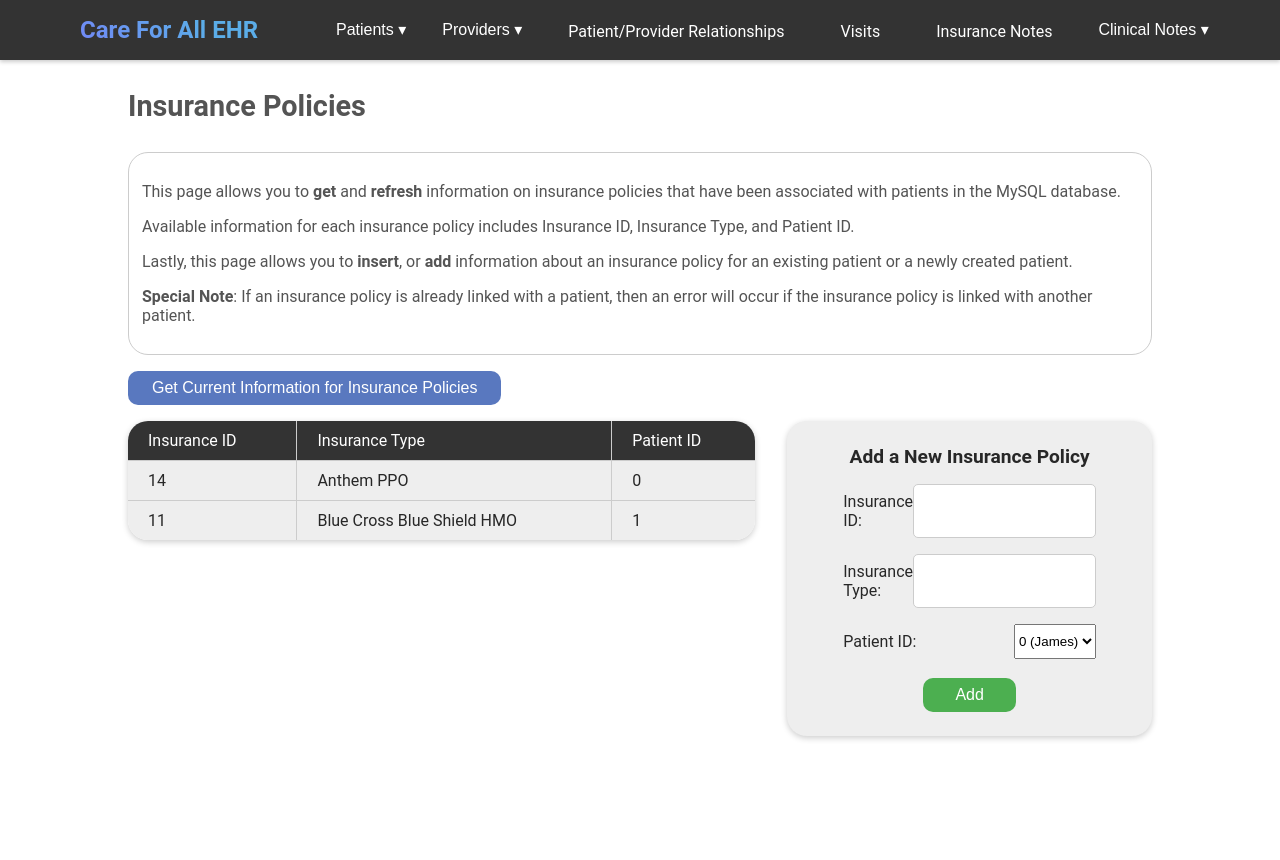
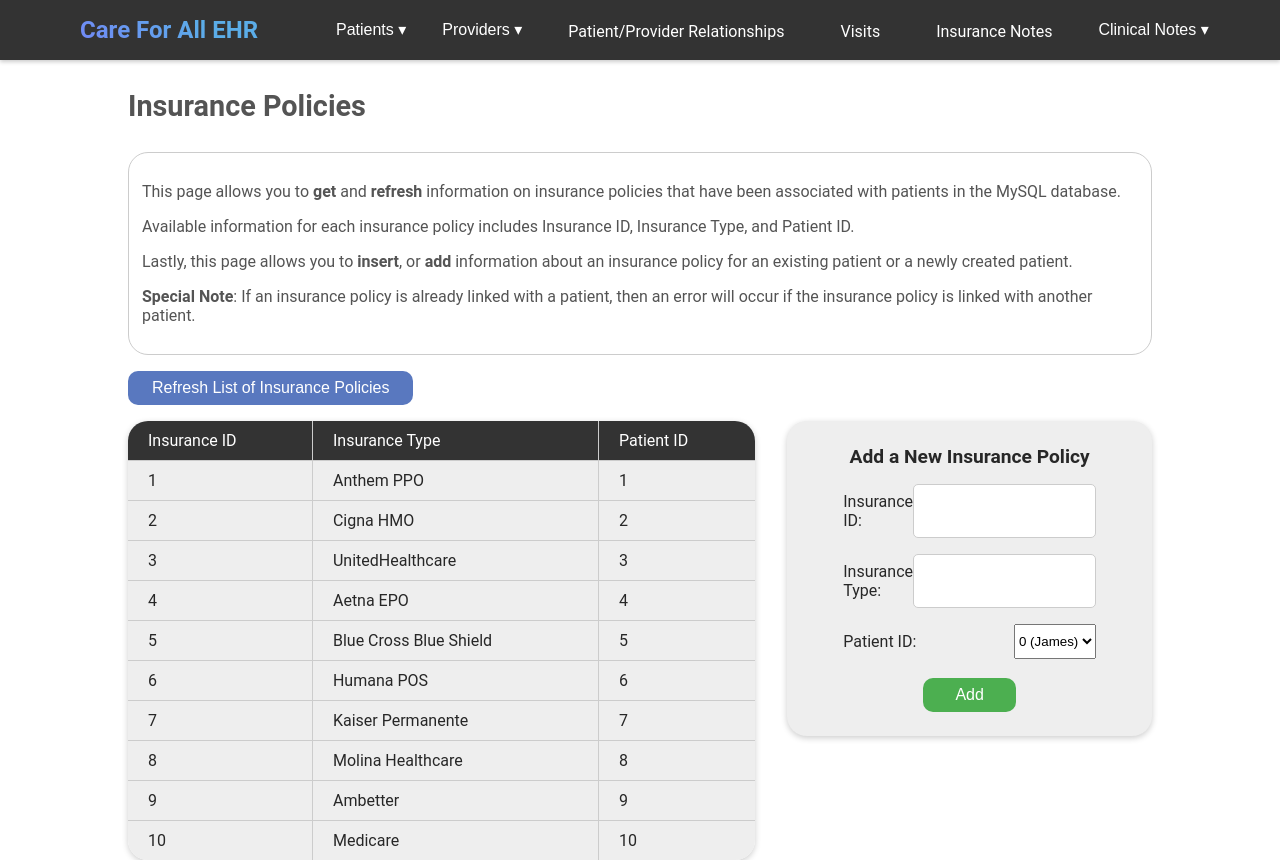
Before and after one commit to anson-poon/care-for-all-ehr, a React (Create React App) app: page /insurancepolicies in a window 1280 px wide. Before the commit the page ends 800 px from the top, so only its background shows below. Built offline with nearby package versions, Linux system fonts and the light colour scheme.

Commit message:
Updated Insurance Policies page with data mapping

```diff
--- a/src/data/insuranceData.js
+++ b/src/data/insuranceData.js
@@ -1,9 +1,54 @@
 const insuranceData = [
     {
-        insuranceID: 1,
-        type: 'Anthem PPO',
-        patientID: 1,
+      insuranceID: 1,
+      type: 'Anthem PPO',
+      patientID: 1,
+    },
+    {
+      insuranceID: 2,
+      type: 'Cigna HMO',
+      patientID: 2,
+    },
+    {
+      insuranceID: 3,
+      type: 'UnitedHealthcare',
+      patientID: 3,
+    },
+    {
+      insuranceID: 4,
+      type: 'Aetna EPO',
+      patientID: 4,
+    },
+    {
+      insuranceID: 5,
+      type: 'Blue Cross Blue Shield',
+      patientID: 5,
+    },
+    {
+      insuranceID: 6,
+      type: 'Humana POS',
+      patientID: 6,
+    },
+    {
+      insuranceID: 7,
+      type: 'Kaiser Permanente',
+      patientID: 7,
+    },
+    {
+      insuranceID: 8,
+      type: 'Molina Healthcare',
+      patientID: 8,
+    },
+    {
+      insuranceID: 9,
+      type: 'Ambetter',
+      patientID: 9,
+    },
+    {
+      insuranceID: 10,
+      type: 'Medicare',
+      patientID: 10,
     }
-    ];
+  ];
 
-export default insuranceData;
+  export default insuranceData;
--- a/src/pages/InsurancePoliciesPage.js
+++ b/src/pages/InsurancePoliciesPage.js
@@ -2,6 +2,7 @@ import React from 'react';
 import { useState } from 'react';
 import { useNavigate } from 'react-router-dom';
 import { RiChatDeleteFill, RiEdit2Fill } from 'react-icons/ri';
+import insuranceData from '../data/insuranceData';
 
 /*
 Page returns function that shows insurance policies table
@@ -16,7 +17,7 @@ function InsurancePoliciesPage() {
                 <p>Lastly, this page allows you to <b>insert</b>, or <b>add</b> information about an insurance policy for an existing patient or a newly created patient.</p>
                 <p><b>Special Note</b>:  If an insurance policy is already linked with a patient, then an error will occur if the insurance policy is linked with another patient.</p>
             </div>
-            <button className="SELECT-button">Get Current Information for Insurance Policies</button>
+            <button className="SELECT-button">Refresh List of Insurance Policies</button>
             <div className="flex-container">
                 <div className="flex-column1">
                     <table id="insurancepolicies">
@@ -28,16 +29,13 @@ function InsurancePoliciesPage() {
                             </tr>
                         </thead>
                         <tbody>
-                            <tr>
-                                <th>14</th>
-                                <th>Anthem PPO</th>
-                                <th>0</th>
-                            </tr>
-                            <tr>
-                                <th>11</th>
-                                <th>Blue Cross Blue Shield HMO</th>
-                                <th>1</th>
-                            </tr>
+                            {insuranceData.map((item, index) => (
+                                <tr key={index}>
+                                    <th>{item.insuranceID}</th>
+                                    <th>{item.type}</th>
+                                    <th>{item.patientID}</th>
+                                </tr>
+                            ))}
                         </tbody>
                     </table>
                 </div>
```
